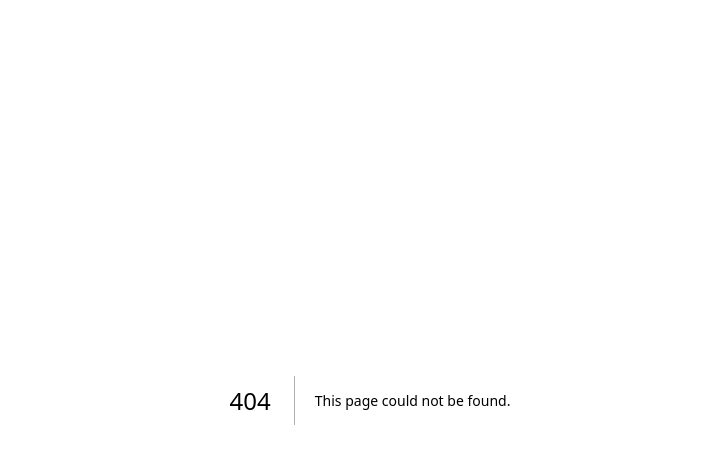
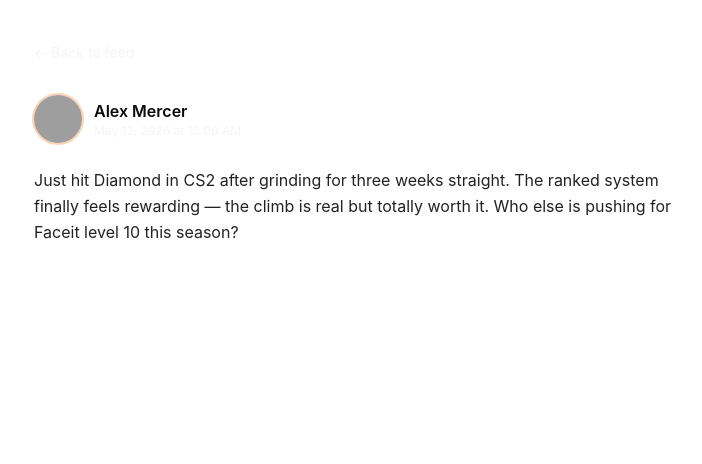
Before and after one commit to 4l1n/faceit-challenge, a Next.js app: page /posts/1 in a window 1280 px wide. Before the commit this address had no page. Shown: the top 464 px of the page, without its empty margins (270-972 px from the left). Built offline with nearby package versions, Linux system fonts and the light colour scheme; grey boxes are pictures that could not be loaded.

Commit message:
feat(postPage): added post page by post id

```diff
--- /dev/null
+++ b/app/posts/[id]/page.tsx
@@ -0,0 +1,69 @@
+import { notFound } from "next/navigation";
+import Link from "next/link";
+import { Avatar, AvatarFallback, AvatarImage } from "@/components/ui/avatar";
+import { MOCK_POSTS } from "@/lib/mocks";
+
+interface PostPageProps {
+  params: Promise<{ id: string }>;
+}
+
+function getInitials(name: string): string {
+  return name
+    .split(" ")
+    .map((n) => n[0])
+    .join("")
+    .toUpperCase()
+    .slice(0, 2);
+}
+
+function formatDate(iso: string): string {
+  return new Date(iso).toLocaleDateString("en-US", {
+    year: "numeric",
+    month: "long",
+    day: "numeric",
+    hour: "2-digit",
+    minute: "2-digit",
+  });
+}
+
+export default async function PostPage({ params }: PostPageProps) {
+  const { id } = await params;
+  const post = MOCK_POSTS.find((p) => p.id === id);
+
+  if (!post) notFound();
+
+  const { author, body, createdAt } = post;
+
+  return (
+    <main className="min-h-screen bg-background px-4 py-10">
+      <div className="mx-auto w-full max-w-2xl">
+        {/* Back link */}
+        <Link
+          href="/"
+          className="inline-flex items-center gap-1.5 text-sm text-muted hover:text-foreground transition-colors mb-8"
+        >
+          ← Back to feed
+        </Link>
+
+        {/* Author */}
+        <div className="flex items-center gap-3 mb-6">
+          <Avatar className="size-12 shrink-0 ring-2 ring-primary-500/30">
+            <AvatarImage src={author.avatarUrl} alt={author.name} />
+            <AvatarFallback className="bg-primary-500 text-white font-semibold">
+              {getInitials(author.name)}
+            </AvatarFallback>
+          </Avatar>
+          <div>
+            <p className="font-semibold text-foreground">{author.name}</p>
+            <p className="text-xs text-muted">{formatDate(createdAt)}</p>
+          </div>
+        </div>
+
+        {/* Full body */}
+        <p className="text-base leading-relaxed text-foreground/90 whitespace-pre-wrap">
+          {body}
+        </p>
+      </div>
+    </main>
+  );
+}
--- a/components/PostCard.tsx
+++ b/components/PostCard.tsx
@@ -1,3 +1,4 @@
+import Link from "next/link";
 import { Card, CardContent, CardHeader } from "@/components/ui/card";
 import { Avatar, AvatarFallback, AvatarImage } from "@/components/ui/avatar";
 import type { Post } from "@/types/post";
@@ -31,12 +32,14 @@
   const { author, body, createdAt } = post;
 
   const isLong = body.length > BODY_PREVIEW_LENGTH;
+
   const preview = isLong
     ? body.slice(0, BODY_PREVIEW_LENGTH).trimEnd() + "…"
     : body;
 
   return (
-    <Card className="w-full border-border bg-surface shadow-sm transition-shadow duration-200 hover:shadow-md">
+    <Link href={`/posts/${post.id}`} className="block group">
+    <Card className="w-full border-border bg-surface shadow-sm transition-shadow duration-200 group-hover:shadow-md cursor-pointer">
       <CardHeader className="flex flex-row items-center gap-3 pb-3">
         <Avatar className="size-10 shrink-0 ring-2 ring-primary-500/30">
           <AvatarImage src={author.avatarUrl} alt={author.name} />
@@ -57,5 +60,6 @@
         <p className="text-sm leading-relaxed text-foreground/80">{preview}</p>
       </CardContent>
     </Card>
+    </Link>
   );
 }
```
